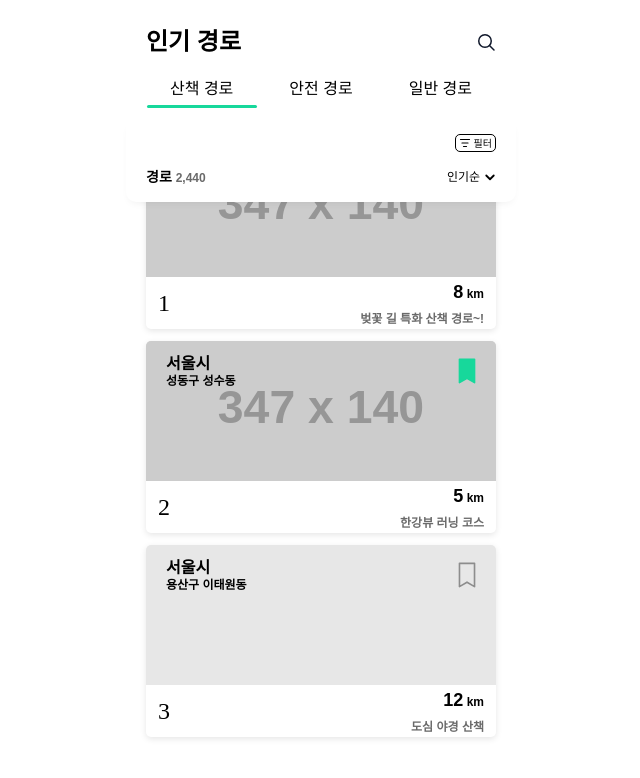
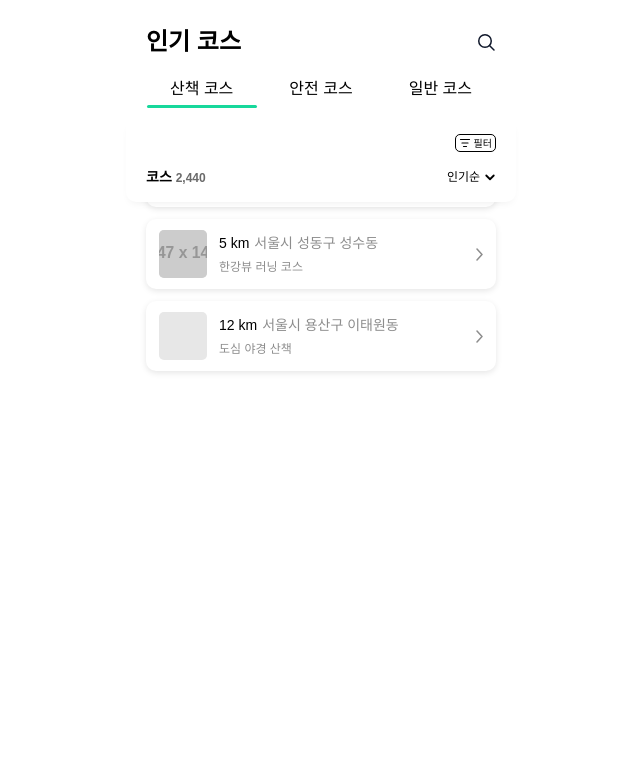
Before and after one commit to KMU-ALPHA-ZEPH/zeph_client, a React (Vite) app: page /popular-way in a window 1280 px wide. Shown: the top 778 px of the page, without its empty margins (319-959 px from the left). Built offline with nearby package versions, Linux system fonts and the light colour scheme; a web font is replaced by a local one.

Commit message:
코스로 이름 다 바꾸고 코스카드 수정

```diff
--- a/src/components/CourseCard.tsx
+++ b/src/components/CourseCard.tsx
@@ -1,7 +1,5 @@
-import { textStyles } from '@/styles/tokens';
-
 export type Course = {
-  rank: number;
+  rank?: number;
   city: string;
   district: string;
   distance: number;
@@ -12,87 +10,59 @@ export type Course = {
 
 type Props = {
   course: Course;
-  onBookmarkToggle?: () => void;
+  onClick?: () => void;
 };
 
-export default function CourseCard({ course, onBookmarkToggle }: Props) {
-  const {
-    rank,
-    city,
-    district,
-    distance,
-    description,
-    imageUrl,
-    isBookmarked,
-  } = course;
+export default function CourseCard({ course, onClick }: Props) {
+  const { city, district, distance, description, imageUrl } = course;
 
   return (
-    <div className="flex h-48 w-full max-w-[350px] flex-col overflow-hidden rounded-[5px] bg-surface-white shadow-[0px_2px_6px_rgba(0,0,0,0.10)]">
-      <div
-        className="relative h-[140px] w-full bg-gray-300 bg-cover bg-center"
-        style={imageUrl ? { backgroundImage: `url(${imageUrl})` } : undefined}
-      >
-        <div className="absolute inset-x-0 top-2 flex items-center justify-between px-5">
-          <div className="leading-tight">
-            <p className="text-body-lg font-semibold text-text-primary">
-              {city}
-            </p>
-            <p className="text-body-sm font-semibold text-text-primary">
-              {district}
-            </p>
-          </div>
-          <button
-            type="button"
-            aria-label={isBookmarked ? '북마크 해제' : '북마크'}
-            aria-pressed={!!isBookmarked}
-            onClick={onBookmarkToggle}
-            className="grid h-11 place-items-center"
-          >
-            <BookmarkIcon active={!!isBookmarked} />
-          </button>
-        </div>
+    <div
+      role={onClick ? 'button' : undefined}
+      onClick={onClick}
+      className="flex h-[70px] w-full max-w-[350px] items-center gap-3 rounded-[10px] bg-surface-white px-[13px] py-[11px] shadow-[0px_2px_6px_rgba(0,0,0,0.10)]"
+    >
+      <div className="h-12 w-12 flex-shrink-0 overflow-hidden rounded-[5px] bg-gray-300">
+        {imageUrl && (
+          <img src={imageUrl} alt="" className="h-full w-full object-cover" />
+        )}
       </div>
 
-      <div className="flex flex-1 items-center justify-between px-3">
-        <span className="font-['Potta_One'] text-number-md leading-none text-text-primary">
-          {rank}
-        </span>
-        <div className="flex flex-col items-end gap-1">
-          <p className="text-right">
-            <span className="text-h3 font-semibold text-text-primary">
-              {distance}
+      <div className="flex flex-1 items-center justify-between self-stretch">
+        <div className="flex flex-col items-start gap-1">
+          <div className="flex items-center gap-[5px]">
+            <span className="text-body-md font-normal text-text-primary">
+              {distance} km
             </span>
-            <span className="text-body-sm font-semibold text-text-primary">
-              {' '}
-              km
+            <span className="text-body-md font-normal text-gray-500">
+              {city} {district}
             </span>
-          </p>
-          <p
-            className={`${textStyles['body-small']} font-semibold text-text-secondary`}
-          >
+          </div>
+          <p className="text-body-sm font-normal text-gray-500">
             {description}
           </p>
         </div>
+
+        <ChevronRightIcon />
       </div>
     </div>
   );
 }
 
-function BookmarkIcon({ active }: { active: boolean }) {
+function ChevronRightIcon() {
   return (
     <svg
-      width="18"
-      height="26"
-      viewBox="0 0 13 19"
+      width="7"
+      height="13"
+      viewBox="0 0 7 13"
       fill="none"
-      xmlns="http://www.w3.org/2000/svg"
       aria-hidden="true"
     >
       <path
-        d="M1 1H12V18L6.5 14.75L1 18V1Z"
-        fill={active ? 'var(--color-primary)' : 'none'}
-        stroke={active ? 'var(--color-primary)' : 'var(--color-gray-500)'}
-        strokeWidth="1.2"
+        d="M1 1L6 6.5L1 12"
+        stroke="#8D8D8D"
+        strokeWidth="1.5"
+        strokeLinecap="round"
         strokeLinejoin="round"
       />
     </svg>
--- a/src/components/PopularWayHeader.tsx
+++ b/src/components/PopularWayHeader.tsx
@@ -3,9 +3,9 @@ import { textStyles } from '@/styles/tokens';
 export type PopularWayTab = 'walk' | 'safety' | 'general';
 
 const TABS: { key: PopularWayTab; label: string }[] = [
-  { key: 'walk', label: '산책 경로' },
-  { key: 'safety', label: '안전 경로' },
-  { key: 'general', label: '일반 경로' },
+  { key: 'walk', label: '산책 코스' },
+  { key: 'safety', label: '안전 코스' },
+  { key: 'general', label: '일반 코스' },
 ];
 
 type Props = {
@@ -24,7 +24,7 @@ export default function PopularWayHeader({
   activeTab,
   onTabChange,
   count,
-  title = '인기 경로',
+  title = '인기 코스',
   sortLabel = '인기순',
   onSortClick,
   onFilterClick,
@@ -108,7 +108,7 @@ export default function PopularWayHeader({
             <div className="flex items-center justify-between">
               <p>
                 <span className="text-body-md font-semibold text-text-primary">
-                  경로{' '}
+                  코스{' '}
                 </span>
                 <span className="text-body-sm font-semibold text-text-secondary">
                   {count.toLocaleString()}
--- a/src/components/TabBar.tsx
+++ b/src/components/TabBar.tsx
@@ -21,7 +21,7 @@ const TABS: {
     Icon: BookmarkIcon,
     ActiveIcon: BookmarkFilledIcon,
   },
-  { key: 'popular', label: '인기 경로', Icon: FireIcon },
+  { key: 'popular', label: '인기 코스', Icon: FireIcon },
   { key: 'stats', label: '통계', Icon: BarChartIcon },
 ];
 
--- a/src/pages/CourseCardPreviewPage.tsx
+++ b/src/pages/CourseCardPreviewPage.tsx
@@ -11,7 +11,7 @@ const sampleCourses: Course[] = [
     city: '서울시',
     district: '광진구 광장동',
     distance: 8,
-    description: '벚꽃 길 특화 산책 경로~!',
+    description: '벚꽃 길 특화 산책 코스~!',
     imageUrl: 'https://placehold.co/347x140',
     isBookmarked: false,
   },
@@ -20,7 +20,7 @@ const sampleCourses: Course[] = [
     city: '서울시',
     district: '광진구 광장동',
     distance: 8,
-    description: '벚꽃 길 특화 산책 경로~!',
+    description: '벚꽃 길 특화 산책 코스~!',
     imageUrl: 'https://placehold.co/347x140',
     isBookmarked: false,
   },
@@ -29,7 +29,52 @@ const sampleCourses: Course[] = [
     city: '서울시',
     district: '광진구 광장동',
     distance: 8,
-    description: '벚꽃 길 특화 산책 경로~!',
+    description: '벚꽃 길 특화 산책 코스~!',
+    imageUrl: 'https://placehold.co/347x140',
+    isBookmarked: false,
+  },
+  {
+    rank: 1,
+    city: '서울시',
+    district: '광진구 광장동',
+    distance: 8,
+    description: '벚꽃 길 특화 산책 코스~!',
+    imageUrl: 'https://placehold.co/347x140',
+    isBookmarked: false,
+  },
+  {
+    rank: 1,
+    city: '서울시',
+    district: '광진구 광장동',
+    distance: 8,
+    description: '벚꽃 길 특화 산책 코스~!',
+    imageUrl: 'https://placehold.co/347x140',
+    isBookmarked: false,
+  },
+  {
+    rank: 1,
+    city: '서울시',
+    district: '광진구 광장동',
+    distance: 8,
+    description: '벚꽃 길 특화 산책 코스~!',
+    imageUrl: 'https://placehold.co/347x140',
+    isBookmarked: false,
+  },
+  {
+    rank: 1,
+    city: '서울시',
+    district: '광진구 광장동',
+    distance: 8,
+    description: '벚꽃 길 특화 산책 코스~!',
+    imageUrl: 'https://placehold.co/347x140',
+    isBookmarked: false,
+  },
+  {
+    rank: 1,
+    city: '서울시',
+    district: '광진구 광장동',
+    distance: 8,
+    description: '벚꽃 길 특화 산책 코스~!',
     imageUrl: 'https://placehold.co/347x140',
     isBookmarked: false,
   },
@@ -55,7 +100,6 @@ const sampleCourses: Course[] = [
 export default function CourseCardPreviewPage() {
   const [activeTab, setActiveTab] = useState<PopularWayTab>('walk');
   const [activeBottomTab, setActiveBottomTab] = useState<TabBarKey>('popular');
-  const [courses, setCourses] = useState(sampleCourses);
   const [compact, setCompact] = useState(false);
   const lastScrollY = useRef(0);
 
@@ -91,20 +135,12 @@ export default function CourseCardPreviewPage() {
     return () => window.removeEventListener('scroll', handleScroll);
   }, []);
 
-  const toggleBookmark = (rank: number) => {
-    setCourses((prev) =>
-      prev.map((c) =>
-        c.rank === rank ? { ...c, isBookmarked: !c.isBookmarked } : c,
-      ),
-    );
-  };
-
   return (
     <>
       <PopularWayHeader
         activeTab={activeTab}
         onTabChange={setActiveTab}
-        count={courses.length}
+        count={sampleCourses.length}
         onSearchClick={() => {}}
         onFilterClick={() => {}}
         onSortClick={() => {}}
@@ -116,12 +152,9 @@ export default function CourseCardPreviewPage() {
           compact ? 'mt-4' : 'mt-[100px]'
         }`}
       >
-        {courses.map((course) => (
-          <li key={course.rank}>
-            <CourseCard
-              course={course}
-              onBookmarkToggle={() => toggleBookmark(course.rank)}
-            />
+        {sampleCourses.map((course, idx) => (
+          <li key={`${course.rank}-${idx}`}>
+            <CourseCard course={course} />
           </li>
         ))}
       </ul>
--- a/src/pages/PopularWayPage.tsx
+++ b/src/pages/PopularWayPage.tsx
@@ -10,9 +10,8 @@ const sampleCourses: Course[] = [
     city: '서울시',
     district: '광진구 광장동',
     distance: 8,
-    description: '벚꽃 길 특화 산책 경로~!',
+    description: '벚꽃 길 특화 산책 코스~!',
     imageUrl: 'https://placehold.co/347x140',
-    isBookmarked: false,
   },
   {
     rank: 2,
@@ -21,7 +20,6 @@ const sampleCourses: Course[] = [
     distance: 5,
     description: '한강뷰 러닝 코스',
     imageUrl: 'https://placehold.co/347x140/cccccc/333333',
-    isBookmarked: true,
   },
   {
     rank: 3,
@@ -29,21 +27,11 @@ const sampleCourses: Course[] = [
     district: '용산구 이태원동',
     distance: 12,
     description: '도심 야경 산책',
-    isBookmarked: false,
   },
 ];
 
 export default function PopularWayPage() {
   const [activeTab, setActiveTab] = useState<PopularWayTab>('walk');
-  const [courses, setCourses] = useState(sampleCourses);
-
-  const toggleBookmark = (rank: number) => {
-    setCourses((prev) =>
-      prev.map((c) =>
-        c.rank === rank ? { ...c, isBookmarked: !c.isBookmarked } : c,
-      ),
-    );
-  };
 
   return (
     <>
@@ -57,12 +45,9 @@ export default function PopularWayPage() {
       />
 
       <ul className="mt-4 flex flex-col gap-3 pb-6">
-        {courses.map((course) => (
+        {sampleCourses.map((course) => (
           <li key={course.rank}>
-            <CourseCard
-              course={course}
-              onBookmarkToggle={() => toggleBookmark(course.rank)}
-            />
+            <CourseCard course={course} />
           </li>
         ))}
       </ul>
```
